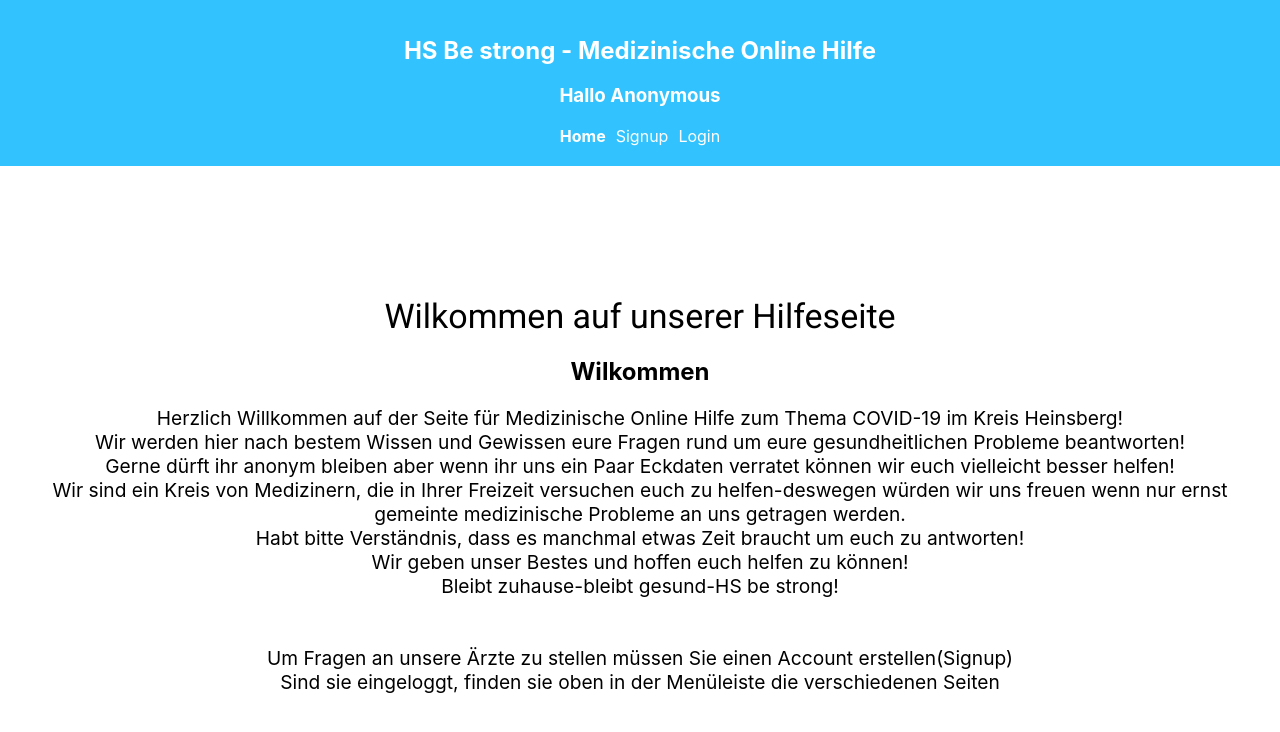
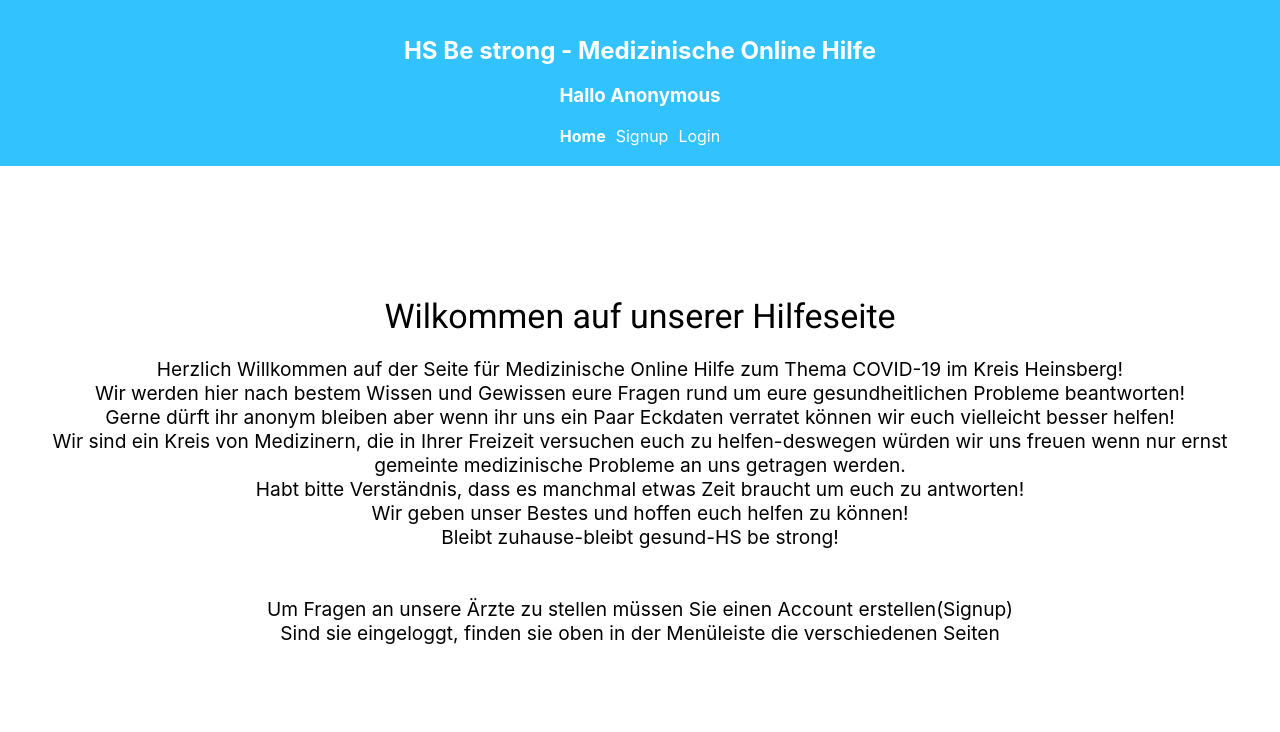
Before and after one commit to Feli25/CoronaQuestionPortal, a React (Create React App) app in the folder client/: page / in a window 1280 px wide. Shown: the top 732 px of the page. Built offline with nearby package versions, Linux system fonts and the light colour scheme; a web font is replaced by a local one.

Commit message:
don't show wilkommen 3 times

```diff
--- a/client/src/components/pages/Home.jsx
+++ b/client/src/components/pages/Home.jsx
@@ -9,7 +9,6 @@ export default class Home extends Component {
       //   <p>Um Fragen an unsere Ärzte zu stellen müssen Sie einen Account erstellen(Signup)<br />
       <div className="Home" style={{ margin: 20, padding: 30 }}>
         <Typography variant="h4">Wilkommen auf unserer Hilfeseite</Typography>
-        <h2>Wilkommen</h2>
         <p>
           Herzlich Willkommen auf der Seite für Medizinische Online Hilfe zum Thema COVID-19 im Kreis Heinsberg!
           <br />Wir werden hier nach bestem Wissen und Gewissen eure Fragen rund um eure gesundheitlichen Probleme beantworten!
```
